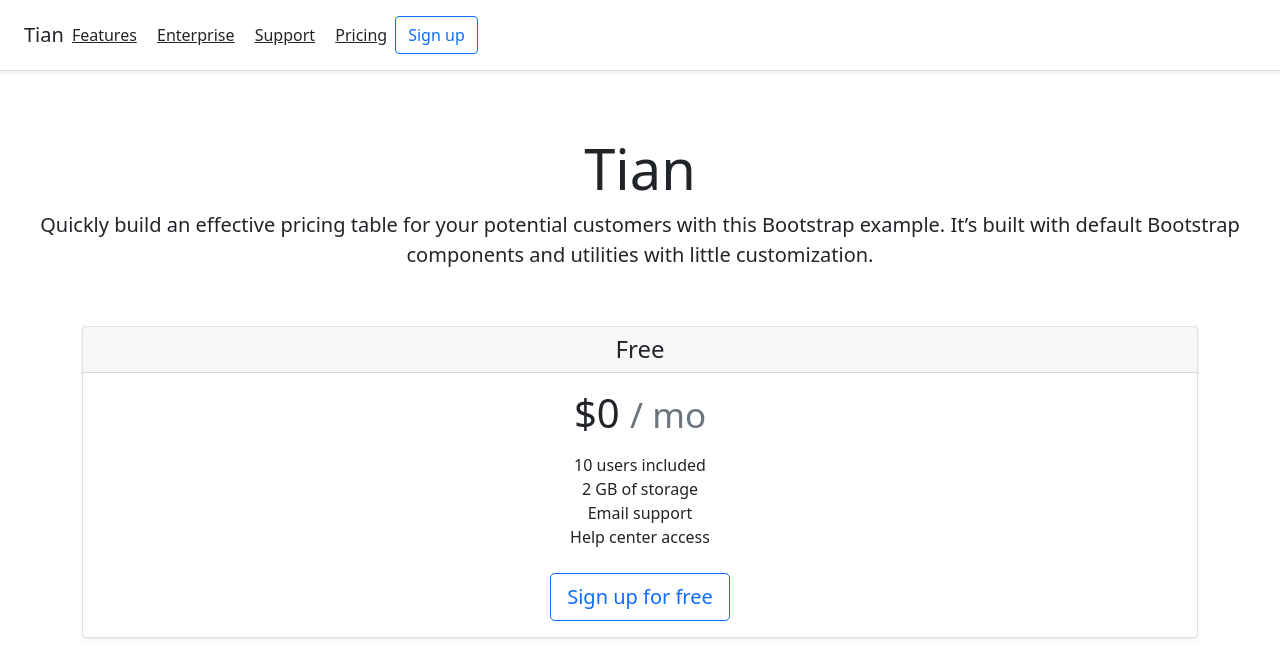
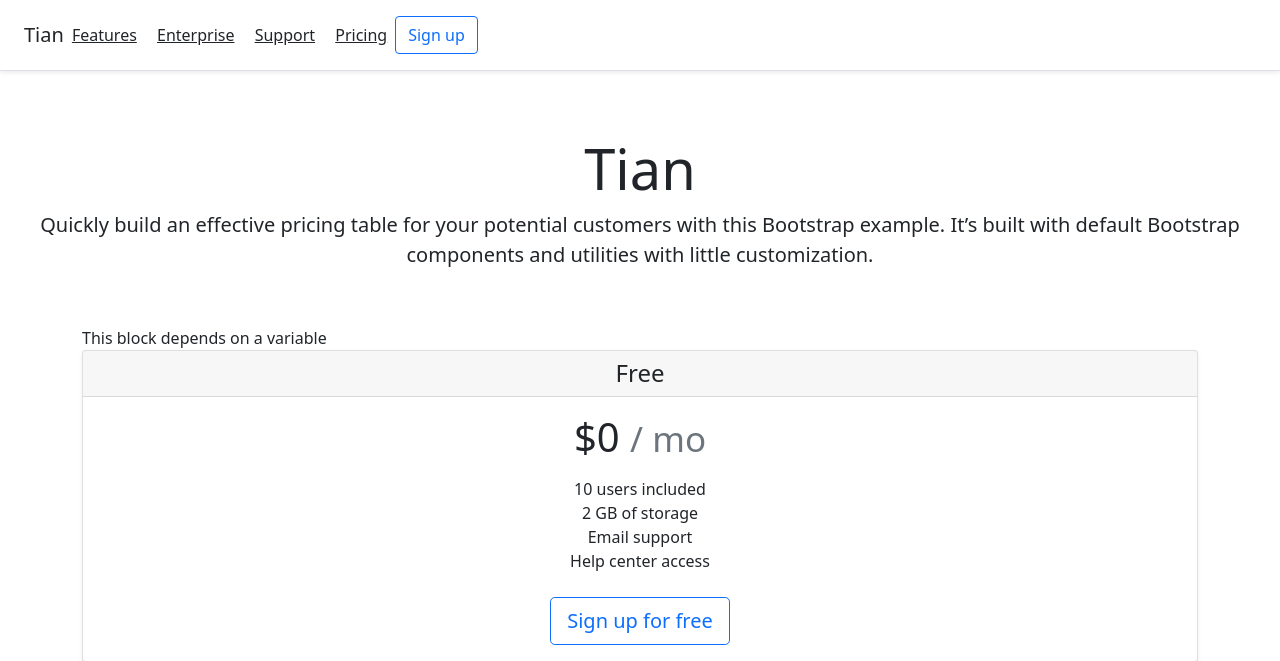
Before and after one commit to thinknetica-django-lab-02/MargaritaPopova, a Django app: page / in a window 1280 px wide. Shown: the top 661 px of the page. Run offline with Django 3.2, Linux system fonts and the light colour scheme; data that the repository does not hold is empty; parts of the project's set-up code (start-up, migrations or seed data) failed here and were passed over.

Commit message:
Add div that depends on a context variable

```diff
--- a/tian/main/views.py
+++ b/tian/main/views.py
@@ -2,4 +2,5 @@ from django.shortcuts import render
 
 
 def index(request):
-    return render(request, 'main/index.html')
+    context = {'turn_on_block': True}
+    return render(request, 'main/index.html', context)
--- a/tian/templates/main/index.html
+++ b/tian/templates/main/index.html
@@ -11,4 +11,9 @@
     {% endfor %}
 </ul>
 
+    {% if turn_on_block %}
+        <div>
+        This block depends on a variable
+        </div>
+    {% endif %}
 {% endblock %}
```
